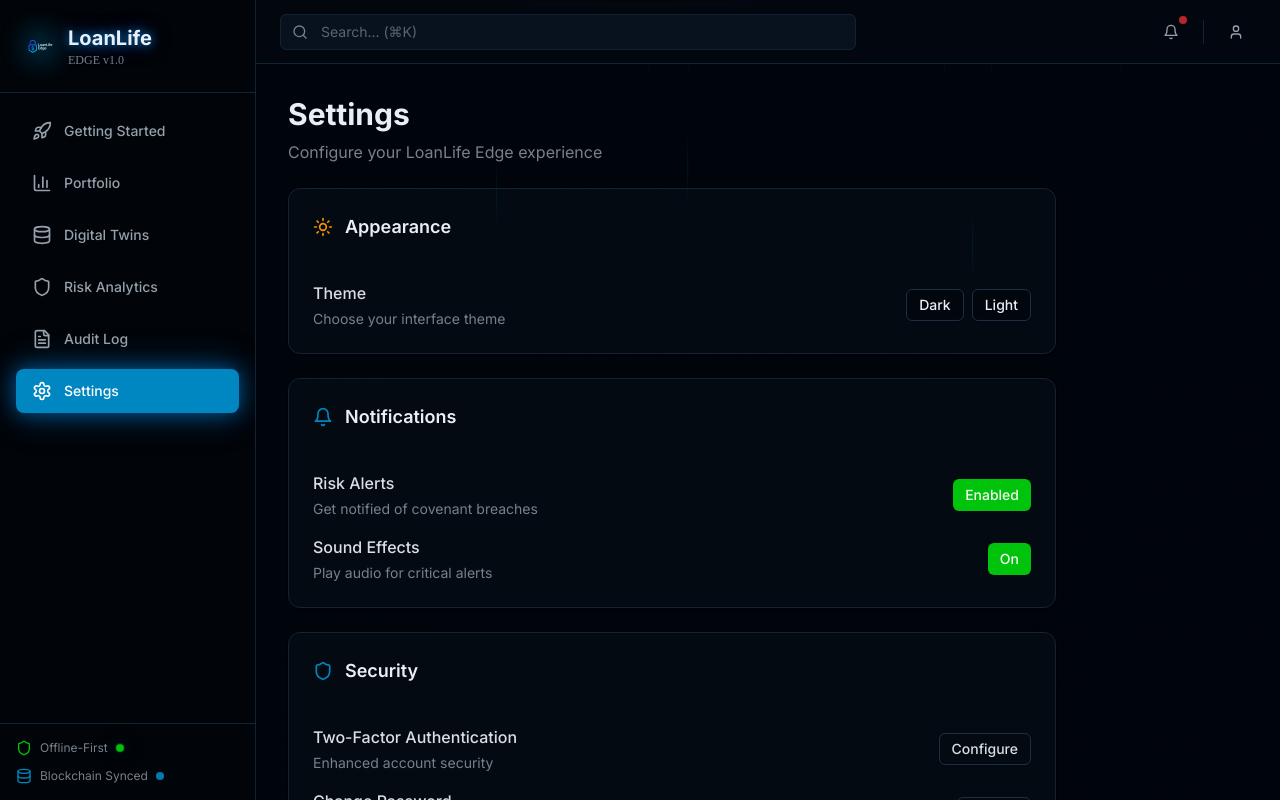
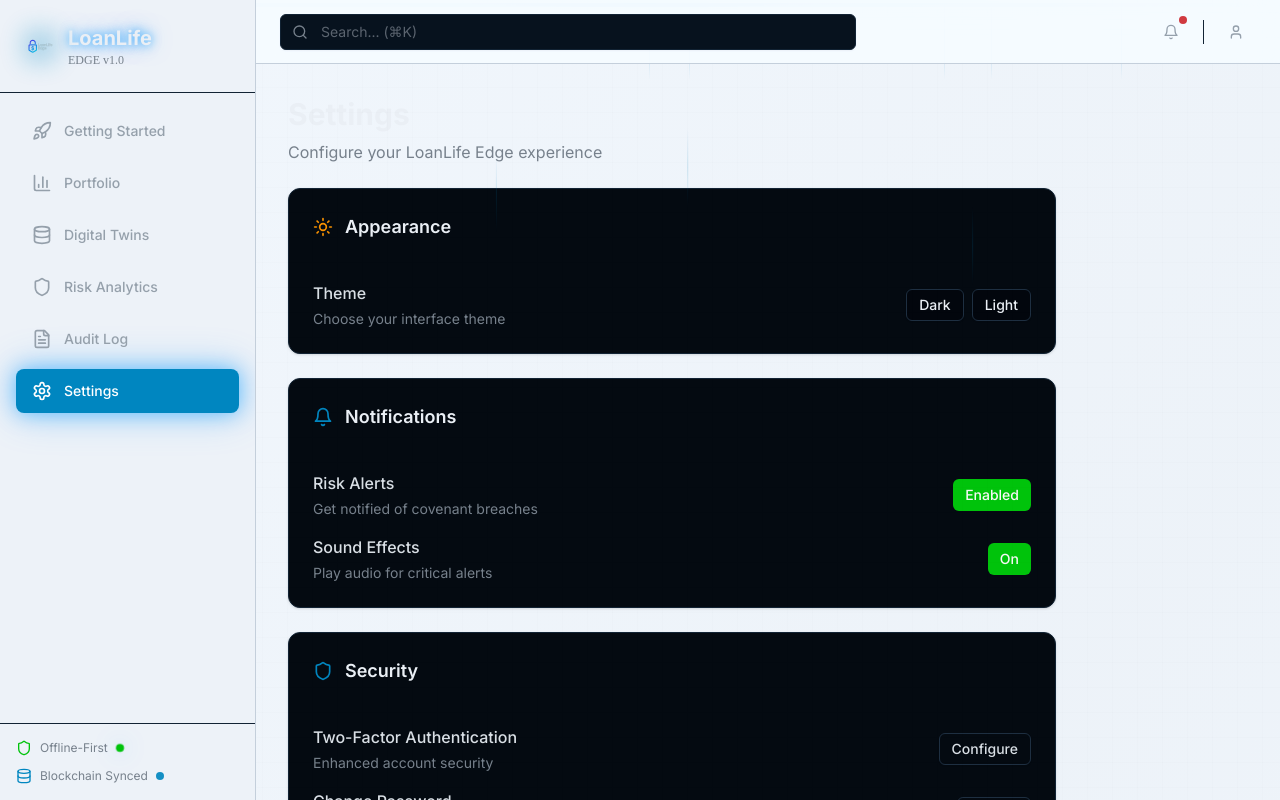
Before and after one commit to Lunga-Mashaba/LoanLife_Edge, a Next.js app: page /settings in a window 1280 px wide. Shown: the top 800 px of the page. Built offline with nearby package versions, Linux system fonts and the light colour scheme.

Commit message:
fix: add light mode support to key layout components
- Add light mode variants to main page backgrounds
- Update Sidebar and TopBar to support light mode
- Add light custom variant to Tailwind config
- Components now respond to theme changes
- Light mode now visible on main layout elements

```diff
--- a/app/globals.css
+++ b/app/globals.css
@@ -2,6 +2,7 @@
 @import "tw-animate-css";
 
 @custom-variant dark (&:is(.dark *));
+@custom-variant light (&:is(.light *));
 
 /* Updated to LMA EDGE Hackathon color palette with cyberpunk fintech theme */
 :root {
--- a/app/page.tsx
+++ b/app/page.tsx
@@ -6,7 +6,7 @@ import { ErrorBoundary } from "@/components/error-boundary"
 
 export default function Page() {
   return (
-    <div className="flex min-h-screen overflow-hidden bg-gradient-to-br from-[oklch(0.12_0.02_250)] via-[oklch(0.10_0.03_240)] to-[oklch(0.12_0.02_250)] gradient-animate relative">
+    <div className="flex min-h-screen overflow-hidden bg-gradient-to-br from-[oklch(0.12_0.02_250)] via-[oklch(0.10_0.03_240)] to-[oklch(0.12_0.02_250)] dark:from-[oklch(0.12_0.02_250)] dark:via-[oklch(0.10_0.03_240)] dark:to-[oklch(0.12_0.02_250)] light:from-[oklch(0.98_0.01_250)] light:via-[oklch(0.96_0.01_250)] light:to-[oklch(0.98_0.01_250)] gradient-animate relative">
       <AnimatedBackground />
       <ErrorBoundary>
         <Sidebar />
--- a/app/settings/page.tsx
+++ b/app/settings/page.tsx
@@ -25,7 +25,7 @@ export default function SettingsPage() {
   const [language, setLanguage] = useState("en")
 
   return (
-    <div className="flex min-h-screen overflow-hidden bg-gradient-to-br from-[oklch(0.12_0.02_250)] via-[oklch(0.10_0.03_240)] to-[oklch(0.12_0.02_250)] gradient-animate relative">
+    <div className="flex min-h-screen overflow-hidden bg-gradient-to-br from-[oklch(0.98_0.01_250)] via-[oklch(0.96_0.01_250)] to-[oklch(0.98_0.01_250)] dark:from-[oklch(0.12_0.02_250)] dark:via-[oklch(0.10_0.03_240)] dark:to-[oklch(0.12_0.02_250)] gradient-animate relative">
       <AnimatedBackground />
       <ErrorBoundary>
         <Sidebar />
--- a/components/sidebar.tsx
+++ b/components/sidebar.tsx
@@ -57,7 +57,7 @@ export function Sidebar() {
       {/* Sidebar */}
       <div
         className={cn(
-          "border-r border-[oklch(0.25_0.04_250)] bg-[oklch(0.10_0.02_250)] flex flex-col z-50",
+          "border-r border-[oklch(0.85_0.02_250)] dark:border-[oklch(0.25_0.04_250)] bg-[oklch(0.96_0.01_250)] dark:bg-[oklch(0.10_0.02_250)] flex flex-col z-50",
           "w-64 fixed h-screen",
           isMobile && !isMobileOpen && "-translate-x-full",
           isMobile && isMobileOpen && "translate-x-0",
--- a/components/top-bar.tsx
+++ b/components/top-bar.tsx
@@ -38,7 +38,7 @@ export function TopBar() {
   }, [])
 
   return (
-    <div className="sticky top-0 z-40 h-14 sm:h-16 border-b border-[oklch(0.25_0.04_250)] bg-[oklch(0.13_0.02_250)]/80 backdrop-blur-xl px-2 sm:px-4 md:px-6 flex items-center justify-between gap-2">
+    <div className="sticky top-0 z-40 h-14 sm:h-16 border-b border-[oklch(0.85_0.02_250)] dark:border-[oklch(0.25_0.04_250)] bg-[oklch(0.99_0.01_250)]/80 dark:bg-[oklch(0.13_0.02_250)]/80 backdrop-blur-xl px-2 sm:px-4 md:px-6 flex items-center justify-between gap-2">
       {/* Hamburger Menu Button - Mobile Only */}
       {mounted && isMobile && (
         <button
```
